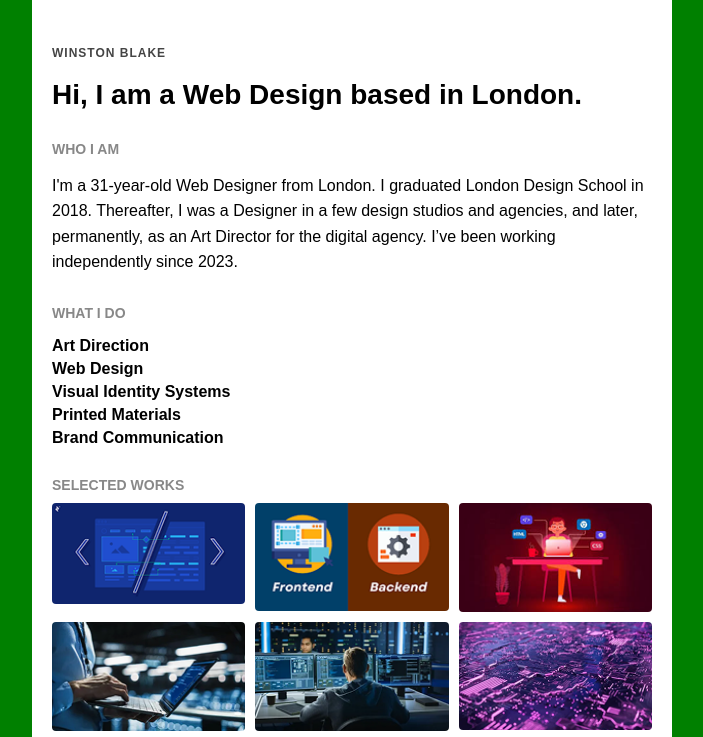
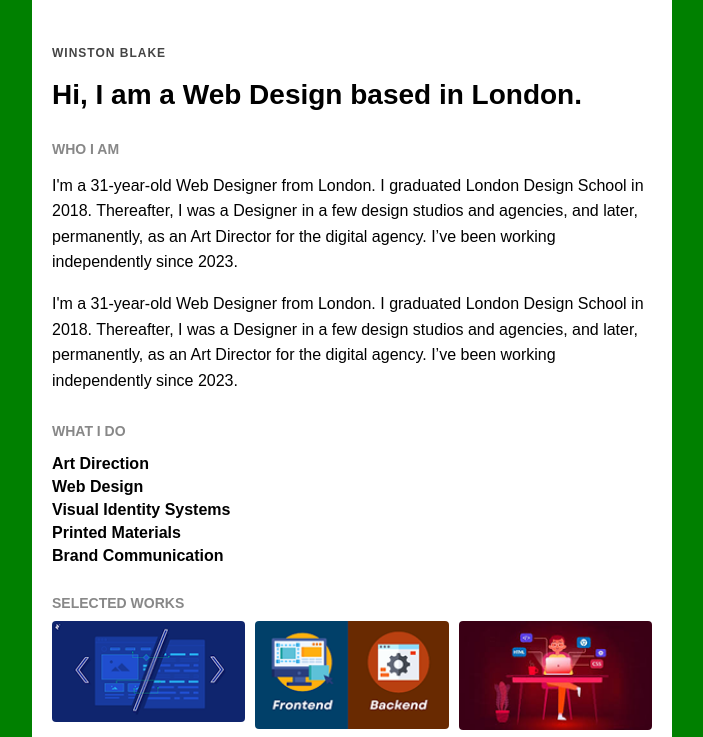
Before and after one commit to suxrob188/suxrob188.github.io, a plain HTML site: page index.html in a window 1280 px wide. Shown: the top 737 px of the page, without its empty margins (288-991 px from the left). Drawn offline with Linux system fonts and the light colour scheme.

Commit message:
Update index.html
....

```diff
--- a/index.html
+++ b/index.html
@@ -16,6 +16,11 @@
         <section class="section">
             <h3>WHO I AM</h3>
             <p>
+                I'm a 31-year-old Web Designer from London. I graduated London Design School in 2018. Thereafter, I was
+                a Designer in a few design studios and agencies, and later, permanently, as an Art Director for the
+                digital agency. I’ve been working independently since 2023.
+            </p>
+              <p>
                 I'm a 31-year-old Web Designer from London. I graduated London Design School in 2018. Thereafter, I was
                 a Designer in a few design studios and agencies, and later, permanently, as an Art Director for the
                 digital agency. I’ve been working independently since 2023.
```
